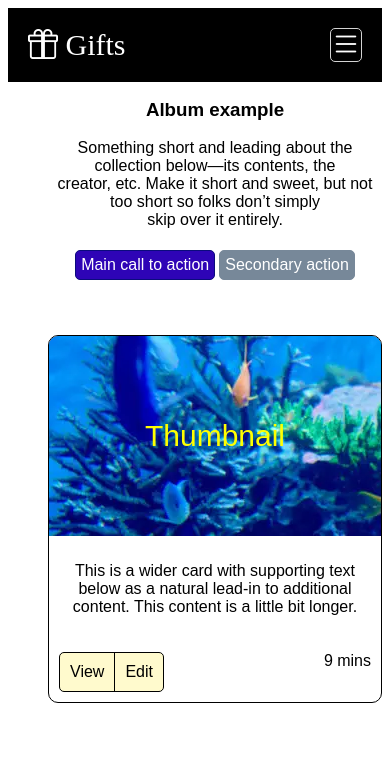
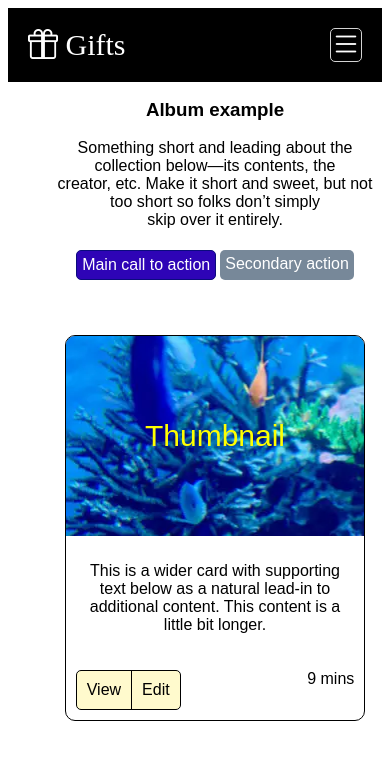
Before and after one commit to saisri-sattineedi/template, a plain HTML site: page index.html in a window 390 px wide. Shown: the top 772 px of the page. Drawn offline with nearby package versions, Linux system fonts and the light colour scheme.

Commit message:
saisri-sattineedi

```diff
--- a/index.html
+++ b/index.html
@@ -36,8 +36,10 @@
                 margin-right: 2px;
             }
             #v{
-                border: 1px solid lightslategray;
-                background-color:lightslategray;
+                border: 1px solid lightslategra
+                y;
+                background-color:lightslategray
+                ;
                 color: white;
                 padding: 5px;
                 border-radius: 5px;
@@ -114,7 +116,19 @@
         #xz{
             padding: 10px;
            }
-
+        @media (min-width:1200px) and (max-width:1300){
+                .dj li{
+                    width:350px;
+                }
+            }
+        @media (max-width:750px){
+                .dj{
+                    justify-content: center;
+                }
+                .dj li{
+                    width: 90%;
+                }
+            }
             </style>
     </head>
     <body>
```
Lines whose indentation alone changed are shown as unchanged.
